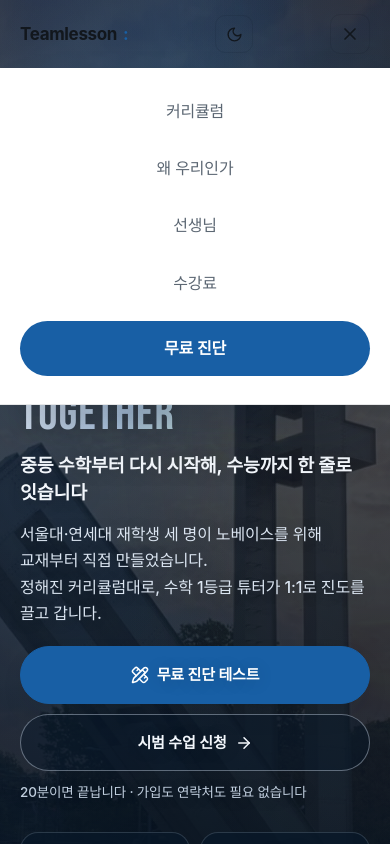
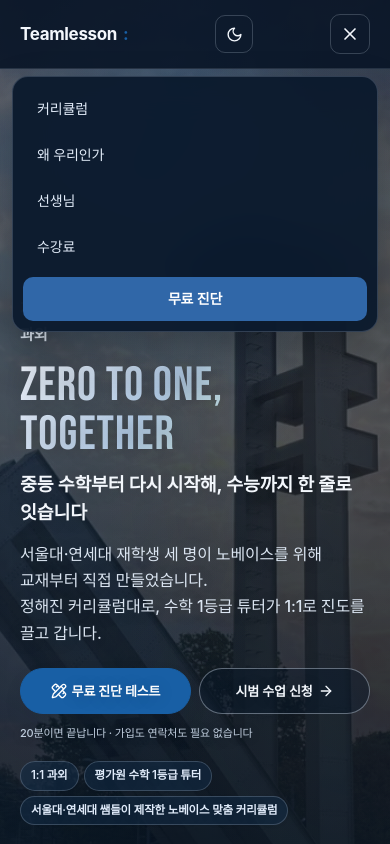
Before and after one commit to youn-ttunttun/doganitang, a React (Vite) app: page / in a window 390 px wide. Both pictures are taken after a click on the button 350 px from the left and 34 px from the top of the page. Shown: the top 844 px of the page. Built offline with nearby package versions, Linux system fonts and the light colour scheme; no server answers; the database is empty; a web font is replaced by a local one.

Commit message:
사진을 드러내는 모바일 히어로 및 자연스러운 글래스 메뉴

```diff
--- a/src/components/Hero.tsx
+++ b/src/components/Hero.tsx
@@ -4,6 +4,8 @@ import { useContent } from '../lib/siteContent'
 
 export default function Hero() {
   const { hero, stats } = useContent()
+  const hasDisplayHeadline = Boolean(hero.headline.trim())
+  const headline = hasDisplayHeadline ? hero.headline : hero.hook.replace('학생들이 ', '학생들이\n')
 
   return (
     <div className="hero" id="top">
@@ -21,13 +23,13 @@ export default function Hero() {
 
         <p className="hero-lead">{hero.lead}</p>
 
-        <h1 className="hero-title">
-          {hero.headline.split('\n').map((line) => (
+        <h1 className={hasDisplayHeadline ? 'hero-title' : 'hero-message'}>
+          {headline.split('\n').map((line) => (
             <span key={line}>{line}</span>
           ))}
         </h1>
 
-        {hero.hook && <p className="hero-hook">{hero.hook}</p>}
+        {hasDisplayHeadline && hero.hook && <p className="hero-hook">{hero.hook}</p>}
 
         <p className="hero-sub">
           {hero.sub.split('\n').map((line) => (
--- a/src/components/Nav.tsx
+++ b/src/components/Nav.tsx
@@ -47,13 +47,18 @@ export default function Nav() {
   // 메뉴가 열려 있는 동안에는 뒤 배경이 스크롤되지 않도록 잠급니다.
   useEffect(() => {
     document.body.style.overflow = open ? 'hidden' : ''
+    const closeOnEscape = (event: KeyboardEvent) => {
+      if (event.key === 'Escape') setOpen(false)
+    }
+    if (open) window.addEventListener('keydown', closeOnEscape)
     return () => {
       document.body.style.overflow = ''
+      window.removeEventListener('keydown', closeOnEscape)
     }
   }, [open])
 
   return (
-    <header className={`nav ${scrolled ? 'nav--solid' : ''}`}>
+    <header className={`nav ${pathname === '/' ? 'nav--landing' : ''} ${scrolled ? 'nav--solid' : ''} ${open ? 'nav--open' : ''}`}>
       <div className="container nav-inner">
         <Link
           className="nav-logo"
@@ -68,7 +73,7 @@ export default function Nav() {
           <span className="nav-logo-sub">{site.tagline}</span>
         </Link>
 
-        <nav className={`nav-links ${open ? 'is-open' : ''}`}>
+        <nav id="site-navigation" aria-label="주 메뉴" className={`nav-links ${open ? 'is-open' : ''}`}>
           {menu.map((item) => {
             const page = PAGES[item.id]
             if (page) {
@@ -115,6 +120,7 @@ export default function Nav() {
           onClick={() => setOpen((v) => !v)}
           aria-label={open ? '메뉴 닫기' : '메뉴 열기'}
           aria-expanded={open}
+          aria-controls="site-navigation"
         >
           {open ? <X size={20} /> : <Menu size={20} />}
         </button>
--- a/src/hero-consent.css
+++ b/src/hero-consent.css
@@ -20,6 +20,13 @@
 .hero .tile--stat { background: rgba(9, 24, 42, .76); border-color: rgba(217, 232, 249, .16); }
 .hero .stat-value { color: #d7e8ff; }
 .hero .stat-label { color: #d2ddec; }
+.hero-message { max-width: 850px; color: #f3f7fc; font-family: var(--font); font-size: clamp(30px, 4vw, 46px); font-weight: 700; letter-spacing: -.045em; line-height: 1.38; text-wrap: balance; }
+.hero-message span { display: block; }
+.hero .hero-lead:empty, .hero .hero-sub:empty { display: none; }
+.nav--landing:not(.nav--solid), .nav--open { color: #f3f7fc; --text: #f3f7fc; --text-dim: #d6e2f1; --text-faint: #bed0e5; --border: rgba(226, 238, 255, .2); }
+.nav--open { background: rgba(9, 22, 39, .9); border-bottom-color: rgba(223, 235, 255, .12); }
+.nav--landing:not(.nav--solid) .nav-links a, .nav--open .nav-links a { color: #e0eaf7; }
+.nav--landing:not(.nav--solid) .nav-links a:hover { background: rgba(235, 243, 255, .1); }
 .apply-terms { padding: 14px; border: 1px solid var(--border-dark); border-radius: var(--radius); background: var(--surface-dark); }
 .apply-terms ul { padding-left: 17px; margin: 8px 0 12px; color: var(--text-on-dark-dim); font-size: 13px; line-height: 1.7; }
 .apply-terms strong { color: var(--text-on-dark); font-weight: 600; }
@@ -27,11 +34,27 @@
 .consent-details summary { width: fit-content; cursor: pointer; text-decoration: underline; text-underline-offset: 3px; }
 .consent-details p { margin-top: 8px; }
 @media (max-width: 640px) {
-  .hero-photo img { object-position: 62% 44%; opacity: .8; }
-  .hero-photo-shade { background: radial-gradient(ellipse at 15% 10%, rgba(70, 103, 156, .24), transparent 55%), radial-gradient(ellipse at 95% 35%, rgba(168, 122, 103, .12), transparent 52%), linear-gradient(180deg, rgba(5, 16, 31, .5), rgba(6, 18, 33, .68) 48%, #091524 100%); }
-  .hero .hero-inner { text-align: left; align-items: flex-start; }
+  .hero { padding-top: 68px; }
+  .hero-photo img { object-position: 62% 42%; opacity: .86; }
+  .hero-photo-shade { background: radial-gradient(ellipse at 15% 10%, rgba(70, 103, 156, .2), transparent 55%), radial-gradient(ellipse at 95% 35%, rgba(168, 122, 103, .1), transparent 52%), linear-gradient(180deg, rgba(5, 16, 31, .28), rgba(6, 18, 33, .66) 48%, #091524 100%); }
+  .hero .hero-inner { text-align: left; align-items: flex-start; padding-top: clamp(190px, 27svh, 240px); }
+  .hero-message { font-size: clamp(22px, 6.4vw, 28px); line-height: 1.42; }
+  .hero .hero-badges { order: 4; margin-top: 18px; margin-bottom: 0; }
+  .hero .hero-actions { order: 2; display: grid; grid-template-columns: 1fr 1fr; width: 100%; gap: 8px; margin-top: 22px; }
+  .hero .hero-actions .btn { width: auto; min-width: 0; min-height: 44px; padding: 11px 8px; font-size: 13px; gap: 5px; }
+  .hero .hero-actions .btn svg { width: 16px; height: 16px; flex-shrink: 0; }
+  .hero .hero-cta-note { order: 3; font-size: 11px; }
+  .hero .hero-stats { order: 5; margin-top: 24px; }
   .hero .hero-badges, .hero .hero-actions { justify-content: flex-start; }
   .hero .hero-title { font-size: clamp(3rem, 12vw, 4.4rem); }
   .hero .hero-sub { line-height: 1.65; }
   .apply-terms { padding: 12px; }
 }
+@media (max-width: 768px) {
+  .nav .nav-links { visibility: hidden; }
+  .nav .nav-links.is-open { visibility: visible; }
+  .nav .nav-links { inset: 76px 12px auto; padding: 10px; gap: 2px; max-height: calc(100dvh - 92px); overflow-y: auto; background: rgba(10, 25, 44, .94); color: #e5edf8; border: 1px solid rgba(220, 234, 252, .18); border-radius: 16px; box-shadow: 0 18px 42px rgba(0, 0, 0, .26); backdrop-filter: blur(20px) saturate(115%); -webkit-backdrop-filter: blur(20px) saturate(115%); }
+  .nav .nav-links a { min-height: 44px; padding: 10px 14px; color: #e0eaf7; font-size: 14px; text-align: left; border-radius: 10px; }
+  .nav .nav-links a:hover, .nav .nav-links a:focus-visible { background: rgba(234, 244, 255, .1); color: #fff; }
+  .nav .nav-links .nav-cta { text-align: center; background: #3067a8; margin-top: 6px; }
+}
```
